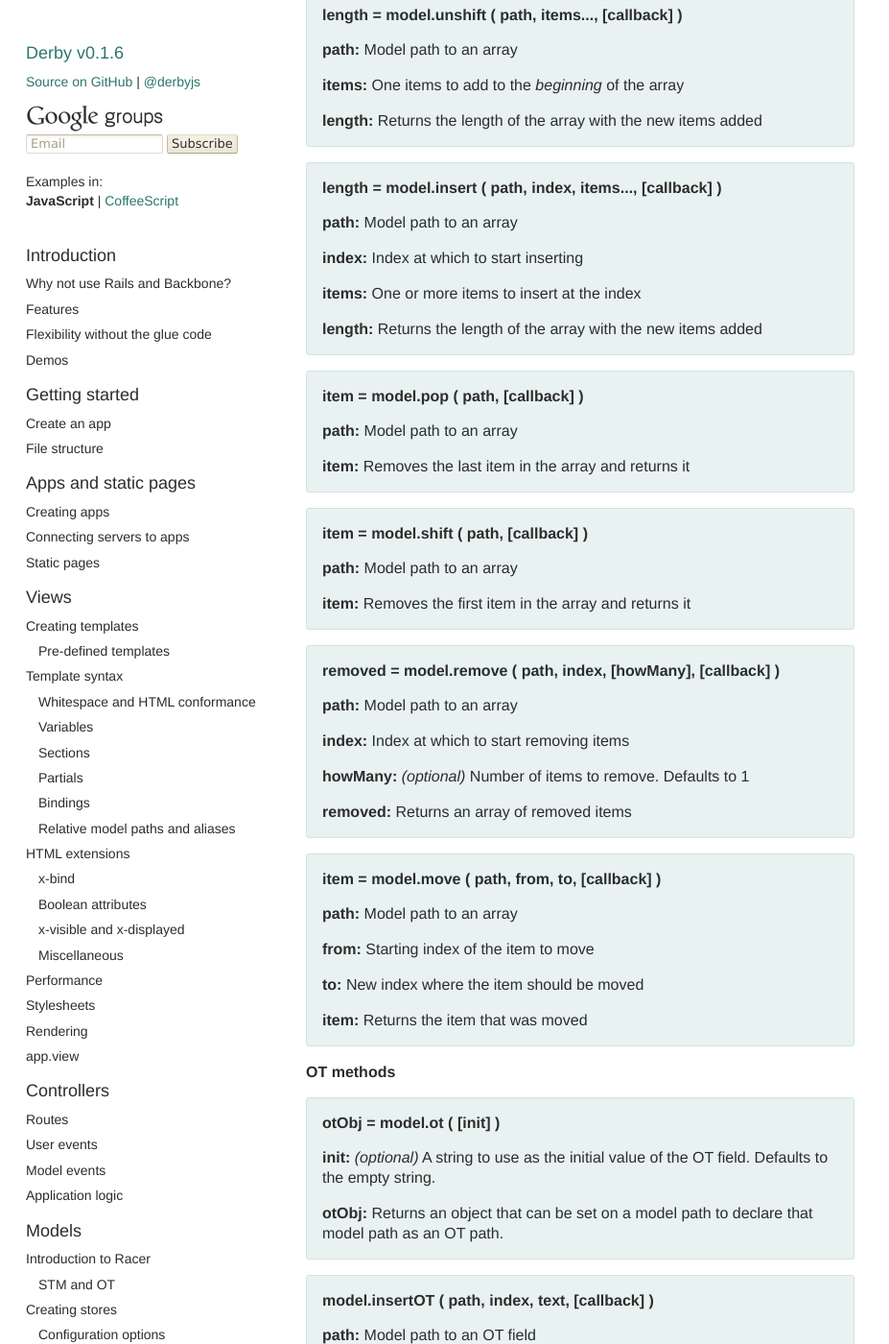
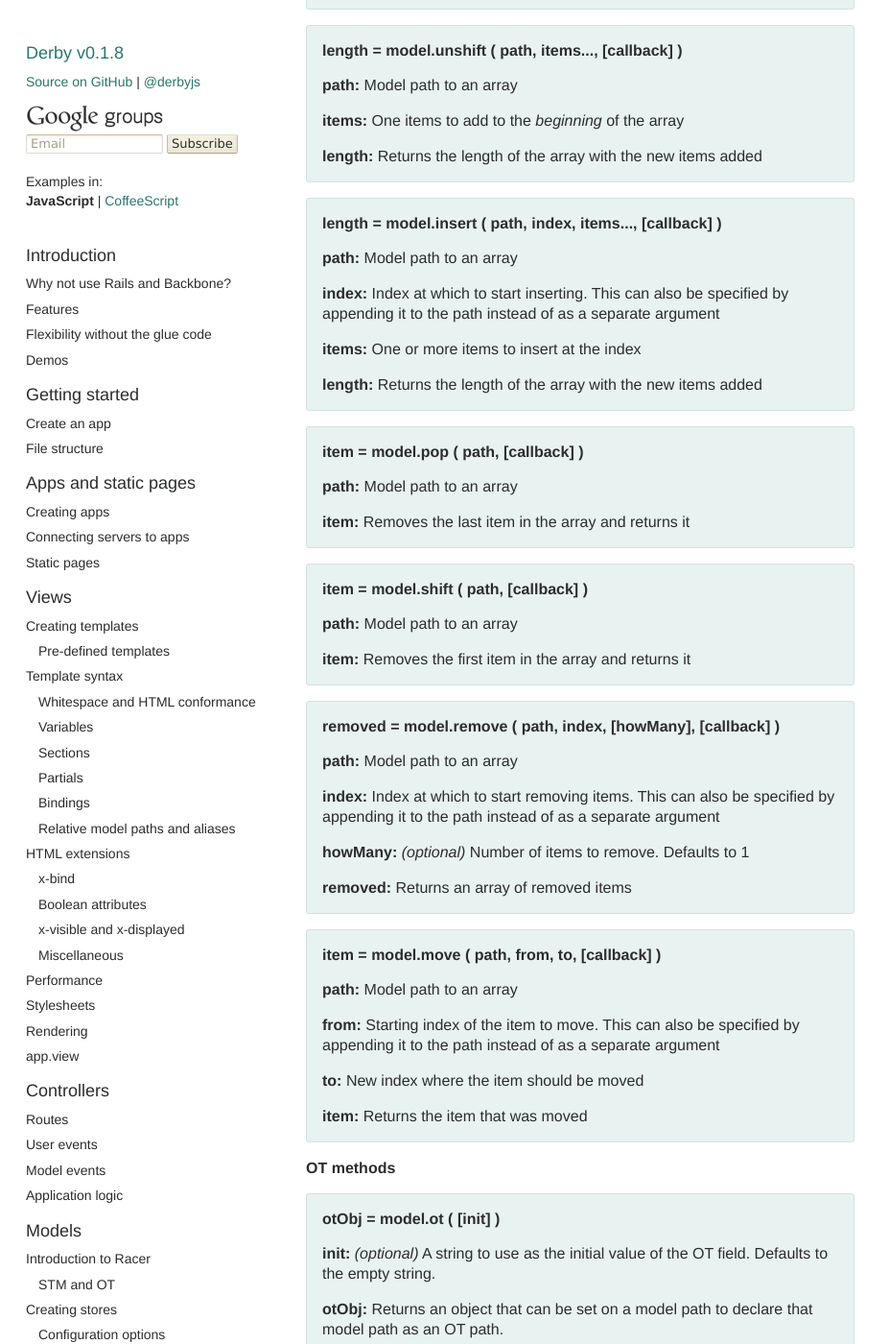
Before and after one commit to derbyjs/derby, a Jekyll site: the page built from index.md, in a window 1280 px wide and 1400 px high, scrolled down 33350 px. Shown: the whole window at 96% size, without its empty margins (0-927 px from the left). Built offline with Jekyll 4.4.1, drawn with Linux system fonts in a browser that asks for light colours; some of the changed text lies outside the part shown.

Commit message:
new version and api changes

```diff
--- a/index.md
+++ b/index.md
@@ -1,6 +1,6 @@
 ---
 layout: default
-version: 0.1.6
+version: 0.1.8
 headers:
   - text: Introduction
     type: h1
@@ -1233,13 +1233,15 @@ These methods can be used on any model path to get, set, or delete an object.
 >
 > **value:** Current value of the object at the given path. Note that objects are returned by reference and should not be modified directly
 
-All model mutators have a callback with the arguments `callback(err, methodArgs...)`. If the transaction succeeds, `err` is `null`. Otherwise, it is a string with an error message. This message is `'conflict'` if when there is a conflict with another transaction. The method arguments used to call the original function (e.g. `path, value` for the `model.set()` method) are also passed back to the callback.
-
-> ### `value = `model.set` ( path, value, [callback] )`
+All model mutators have an optional callback with the arguments `callback(err, methodArgs...)`. If the transaction succeeds, `err` is `null`. Otherwise, it is a string with an error message. This message is `'conflict'` if when there is a conflict with another transaction. The method arguments used to call the original function (e.g. `path, value` for the `model.set()` method) are also passed back to the callback.
+
+> ### `previous = `model.set` ( path, value, [callback] )`
 >
 > **path:** Model path to set
 >
 > **value:** Value to assign. Also returns this value
+>
+> **previous:** Returns the value that was set at the path previously
 >
 > **callback:** *(optional)* Invoked upon completion of a successful or failed transaction
 
@@ -1306,7 +1308,7 @@ Array methods can only be used on paths set to arrays, null, or undefined. If th
 >
 > **path:** Model path to an array
 >
-> **index:** Index at which to start inserting
+> **index:** Index at which to start inserting. This can also be specified by appending it to the path instead of as a separate argument
 >
 > **items:** One or more items to insert at the index
 >
@@ -1328,7 +1330,7 @@ Array methods can only be used on paths set to arrays, null, or undefined. If th
 >
 > **path:** Model path to an array
 >
-> **index:** Index at which to start removing items
+> **index:** Index at which to start removing items. This can also be specified by appending it to the path instead of as a separate argument
 >
 > **howMany:** *(optional)* Number of items to remove. Defaults to 1
 >
@@ -1338,7 +1340,7 @@ Array methods can only be used on paths set to arrays, null, or undefined. If th
 >
 > **path:** Model path to an array
 >
-> **from:** Starting index of the item to move
+> **from:** Starting index of the item to move. This can also be specified by appending it to the path instead of as a separate argument
 >
 > **to:** New index where the item should be moved
 >
```
Also changed, not shown: other parts of index.md (+1 -1 lines).
